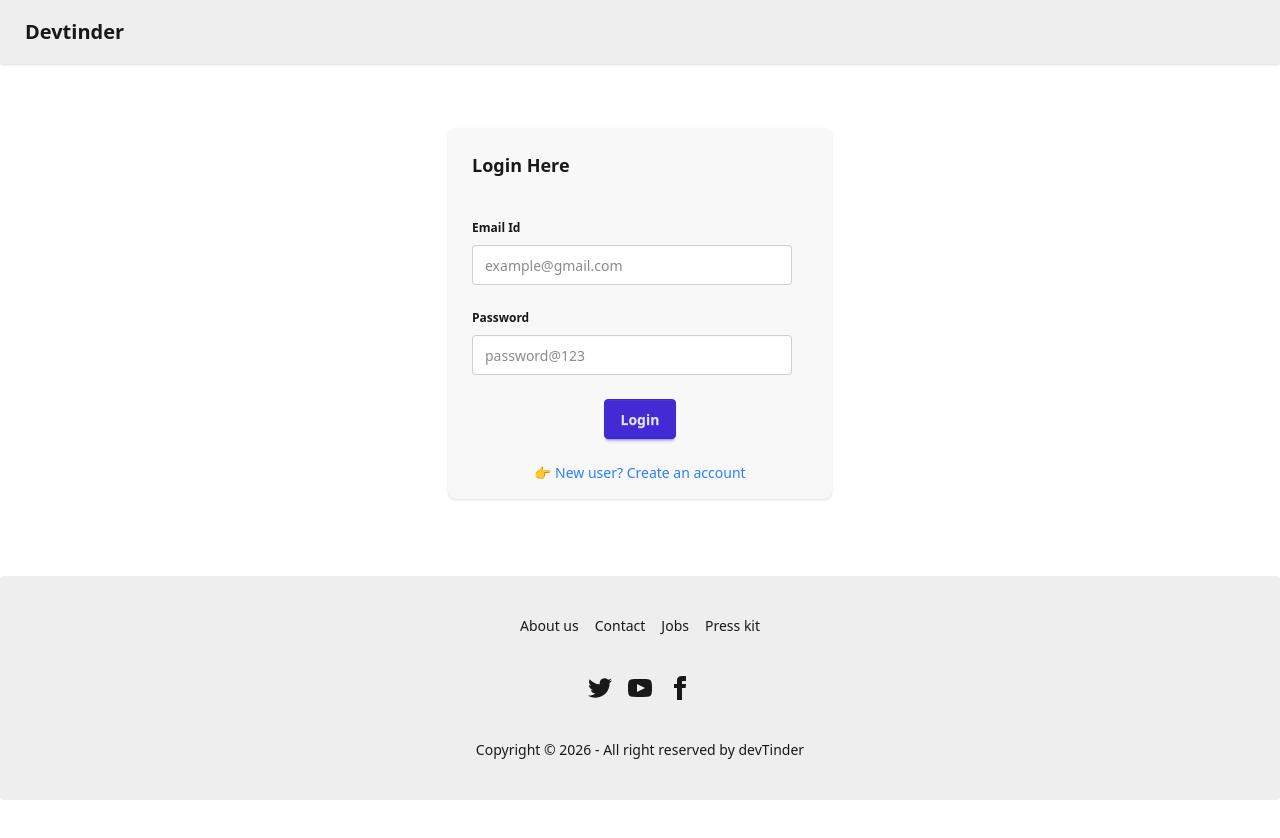
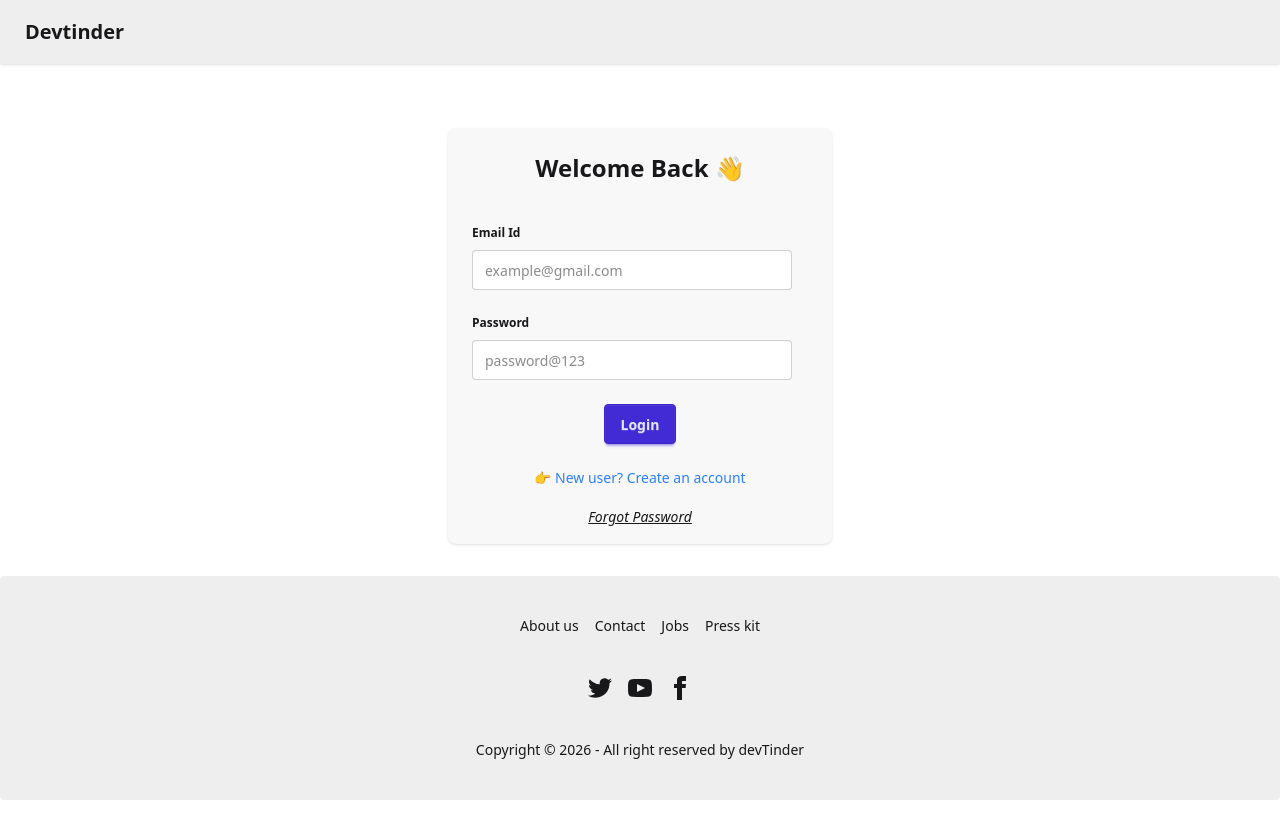
Before and after one commit to gitsforvikki/codeBuddy-web, a React (Vite) app: page /login in a window 1280 px wide. Shown: the top 838 px of the page. Before the commit the page ends 803 px from the top, so only its background shows below. Built offline with nearby package versions, Linux system fonts and the light colour scheme; no server answers.

Commit message:
fix:ui fixes

```diff
--- a/src/components/auth/Login.jsx
+++ b/src/components/auth/Login.jsx
@@ -14,7 +14,7 @@ export const LoginPage = () => {
     dispatch(loginUser({ email, password }));
   };
 
-  const { user } = useSelector((state) => state.user);
+  const { user, error } = useSelector((state) => state.user);
   useEffect(() => {
     if (user) {
       navigate("/");
@@ -25,7 +25,7 @@ export const LoginPage = () => {
     <div className="flex justify-center mt-6 lg:mt-16 mb-10 lg:mb-20">
       <div className="card bg-base-200 w-96 shadow-sm">
         <div className="card-body">
-          <h2 className="card-title">Login Here</h2>
+          <h2 className="text-2xl font-semibold text-center">Welcome Back 👋</h2>
           <div className="flex flex-col gap-y-3 mt-6">
             <fieldset className="fieldset">
               <legend className="fieldset-legend">Email Id</legend>
@@ -57,6 +57,13 @@ export const LoginPage = () => {
         <Link to="/signup" className="text-center text-blue-500 text-sm mb-4">
           👉 New user? Create an account
         </Link>
+        <div className="text-center mb-4">
+          {error ? (
+            <Link to="" className="text-sm italic underline">
+              Forgot Password
+            </Link>
+          ) : null}
+        </div>
       </div>
     </div>
   );
--- a/src/components/auth/Register.jsx
+++ b/src/components/auth/Register.jsx
@@ -24,10 +24,12 @@ export const RegisterPage = () => {
 
   return (
     <>
-      <div className="flex justify-center mt-6 lg:mt-16">
+      <div className="flex justify-center mt-6 lg:mt-16 mb-10 lg:mb-20">
         <div className="card bg-base-200 w-96 shadow-sm">
           <div className="card-body">
-            <h2 className="card-title">Create Account</h2>
+            <h2 className="text-2xl font-semibold text-center">
+              Create An Account
+            </h2>
             <div className="flex flex-col gap-y-3 mt-6">
               <fieldset className="fieldset">
                 <legend className="fieldset-legend">First Name</legend>
```
